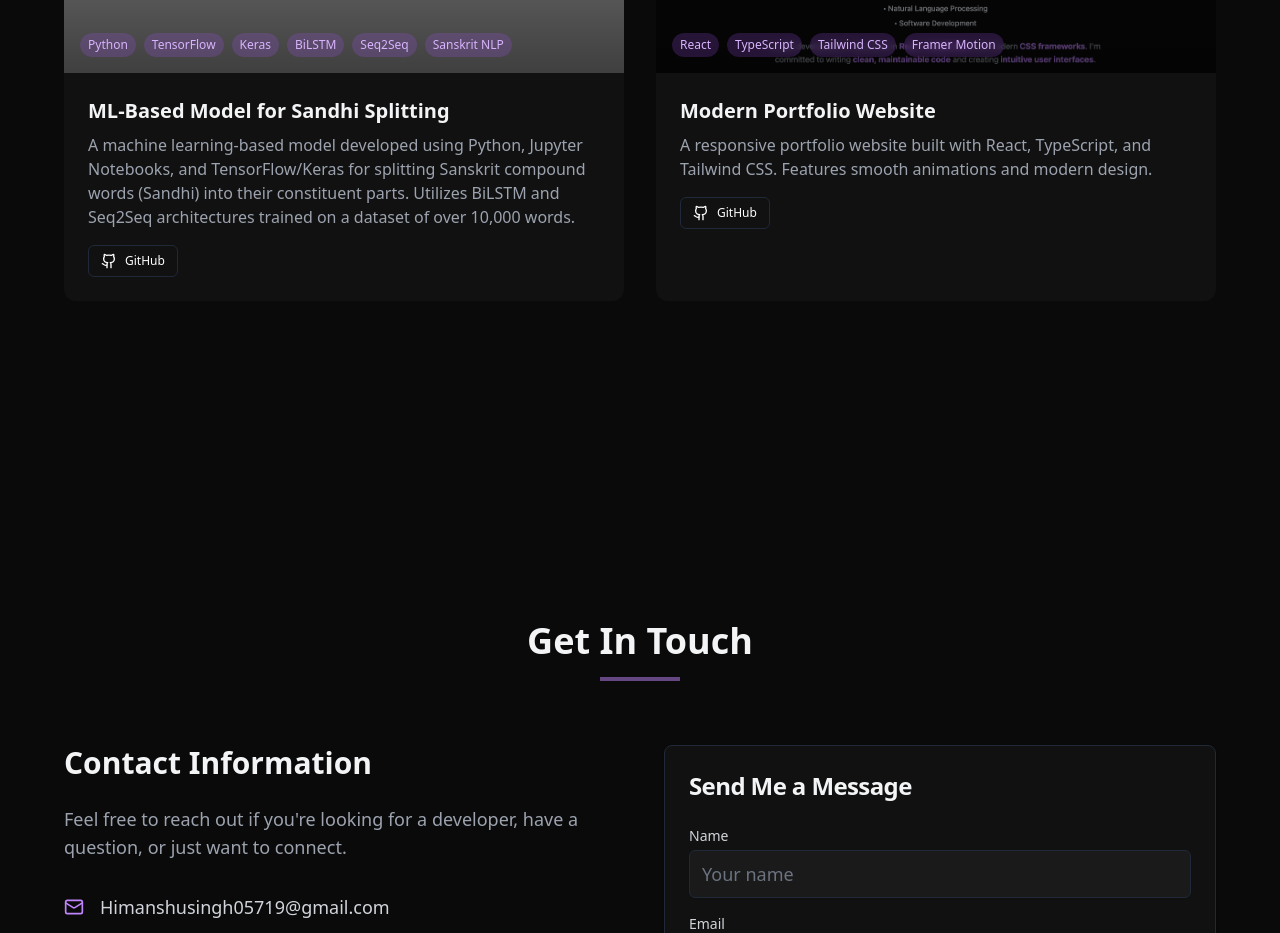
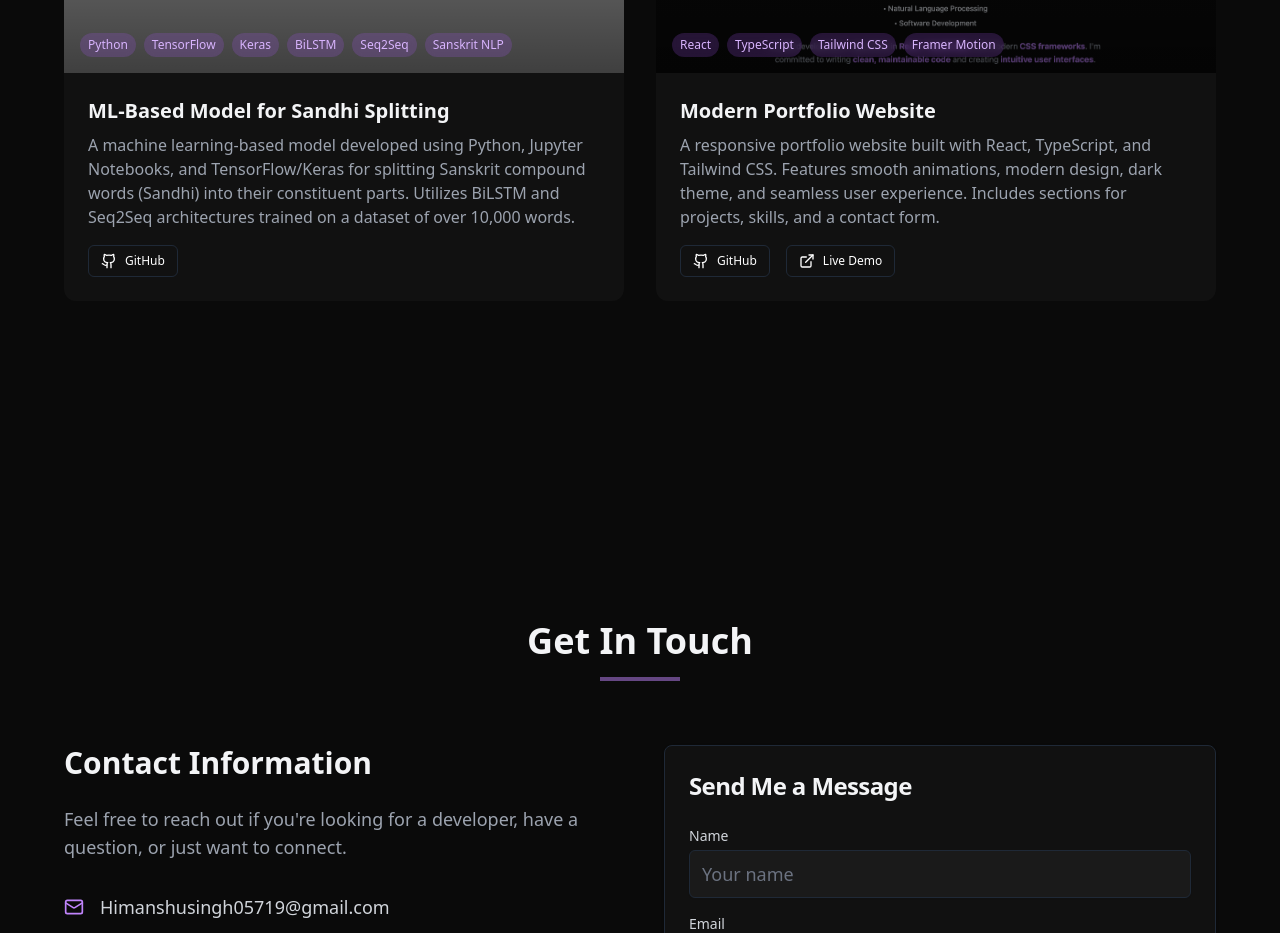
Before and after one commit to karan5719/Portfolio, a React (Vite) app: page / in a window 1280 px wide. Shown: the part 4100-5033 px from the top of the page. Built offline with nearby package versions, Linux system fonts and the light colour scheme; grey boxes are pictures that could not be loaded.

Commit message:
Add: Portfolio Netlify demo link

```diff
--- a/src/data/projects.ts
+++ b/src/data/projects.ts
@@ -31,9 +31,10 @@ export const projects: Project[] = [
   },
   {
     title: "Modern Portfolio Website",
-    description: "A responsive portfolio website built with React, TypeScript, and Tailwind CSS. Features smooth animations and modern design.",
+    description: "A responsive portfolio website built with React, TypeScript, and Tailwind CSS. Features smooth animations, modern design, dark theme, and seamless user experience. Includes sections for projects, skills, and a contact form.",
     image: "public/projects/portfolio.png",
     tags: ["React", "TypeScript", "Tailwind CSS", "Framer Motion"],
-    github: "https://github.com/karan5719/Portfolio"
+    github: "https://github.com/karan5719/Portfolio",
+    demo: "https://himanshukumar-portfolio.netlify.app"
   }
 ]
```
